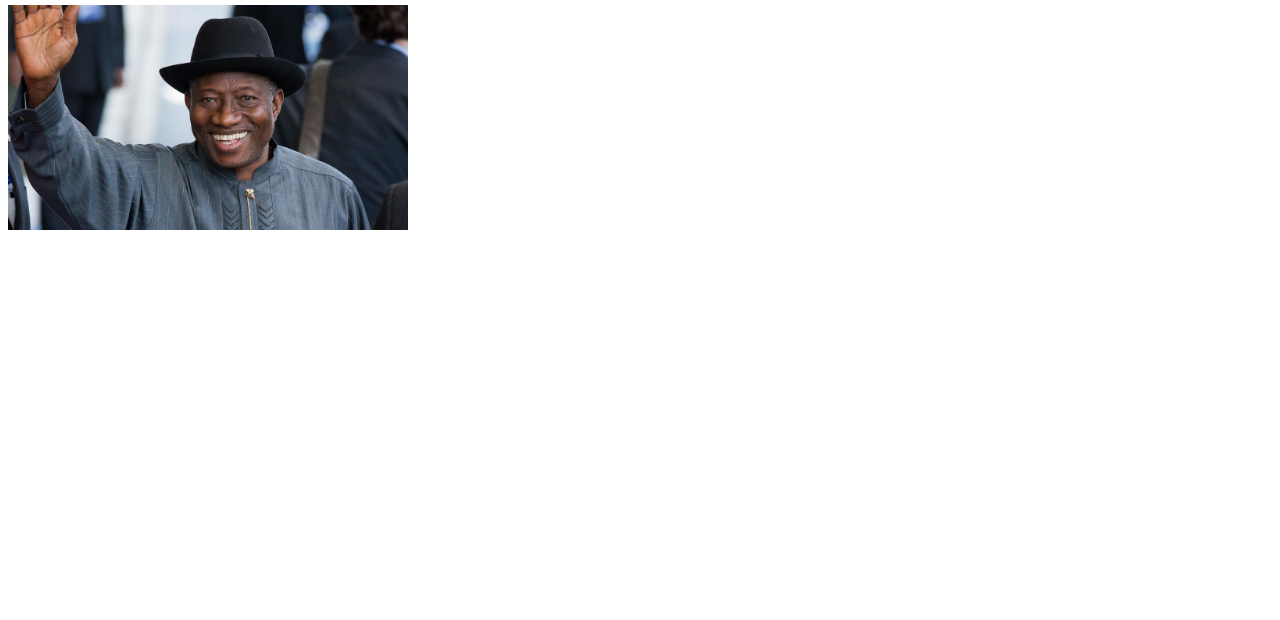
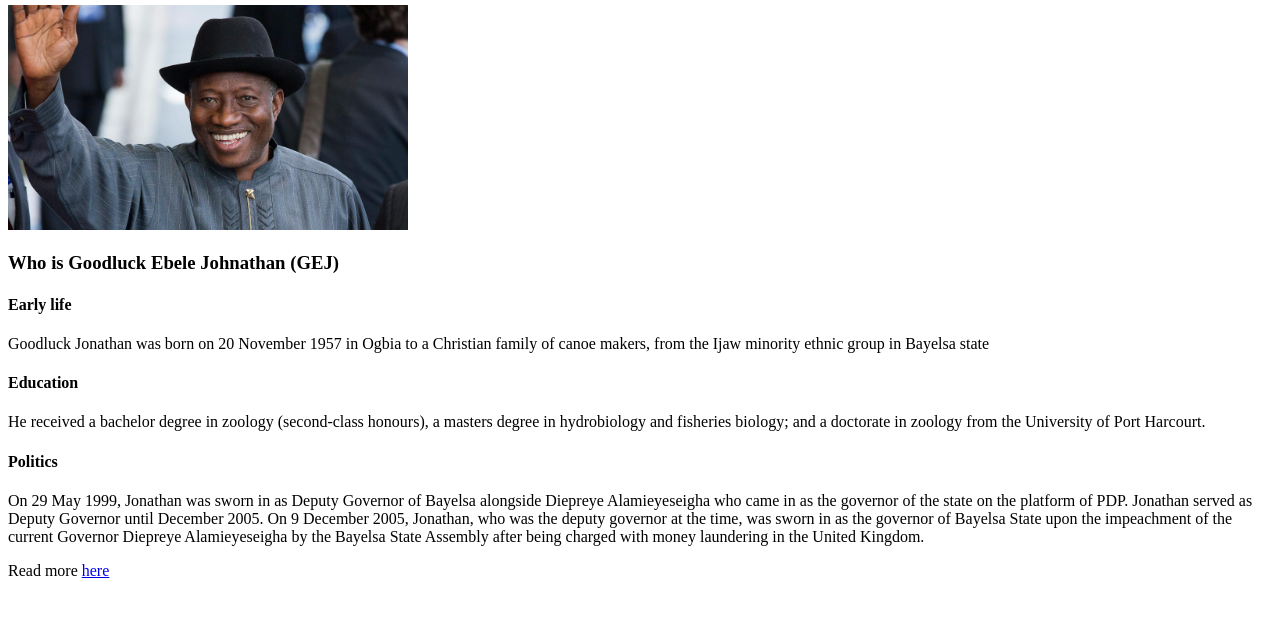
Before and after one commit to ainaea/GEJ-Gvd-web-project, a plain HTML site: page index.html in a window 1280 px wide. Shown: the part 180-800 px from the top of the page. Drawn offline with Linux system fonts and the light colour scheme.

Commit message:
Links and Homepage modified

```diff
--- a/index.html
+++ b/index.html
@@ -10,17 +10,28 @@
     <hr>
     <a href="index.html">Home |</a>
     <a href="about.html">About us |</a>
+    <a href="partnership.html">Our partners |</a>
     <a href="activities.html">Activities |</a>
+    <a href="vision.html">Vision |</a>
     <a href="contact.html">Contact us |</a>
-    <a href="partnership.html">Our partners |</a>
-    <a href="vision.html">Vision |</a>
 
     <hr>
 
     <h2>GEJ Grassroots Volunteers for Development (GEJ-GVD)</h2>
     <p>   <img src="images/gej.jpg" alt="Goodluck Johnathan at 2013 democracy day celebration" width="400">  </p>
 
+    <h3>Who is Goodluck Ebele Johnathan (GEJ)</h3>
 
+    <h4>Early life</h4>
+    <p>Goodluck Jonathan was born on 20 November 1957 in Ogbia to a Christian family of canoe makers, from the Ijaw minority ethnic group in Bayelsa state</p>
+
+    <h4>Education</h4>
+    <p>He received a bachelor degree in zoology (second-class honours), a masters degree in hydrobiology and fisheries biology; and a doctorate in zoology from the University of Port Harcourt.</p>
+
+    <h4>Politics</h4>
+    <p>On 29 May 1999, Jonathan was sworn in as Deputy Governor of Bayelsa alongside Diepreye Alamieyeseigha who came in as the governor of the state on the platform of PDP. Jonathan served as Deputy Governor until December 2005. On 9 December 2005, Jonathan, who was the deputy governor at the time, was sworn in as the governor of Bayelsa State upon the impeachment of the current Governor Diepreye Alamieyeseigha by the Bayelsa State Assembly after being charged with money laundering in the United Kingdom.
+    </p>
+    <p>Read more <a href="https://en.wikipedia.org/wiki/Goodluck_Jonathan" target="_blank">here</a></p>
 
 </body>
 </html>
```
Also changed, not shown: about.html (+2 -2 lines), activities.html (+2 -2 lines), contact.html (+2 -2 lines), partnership.html (+2 -2 lines), vision.html (+4 -2 lines).
